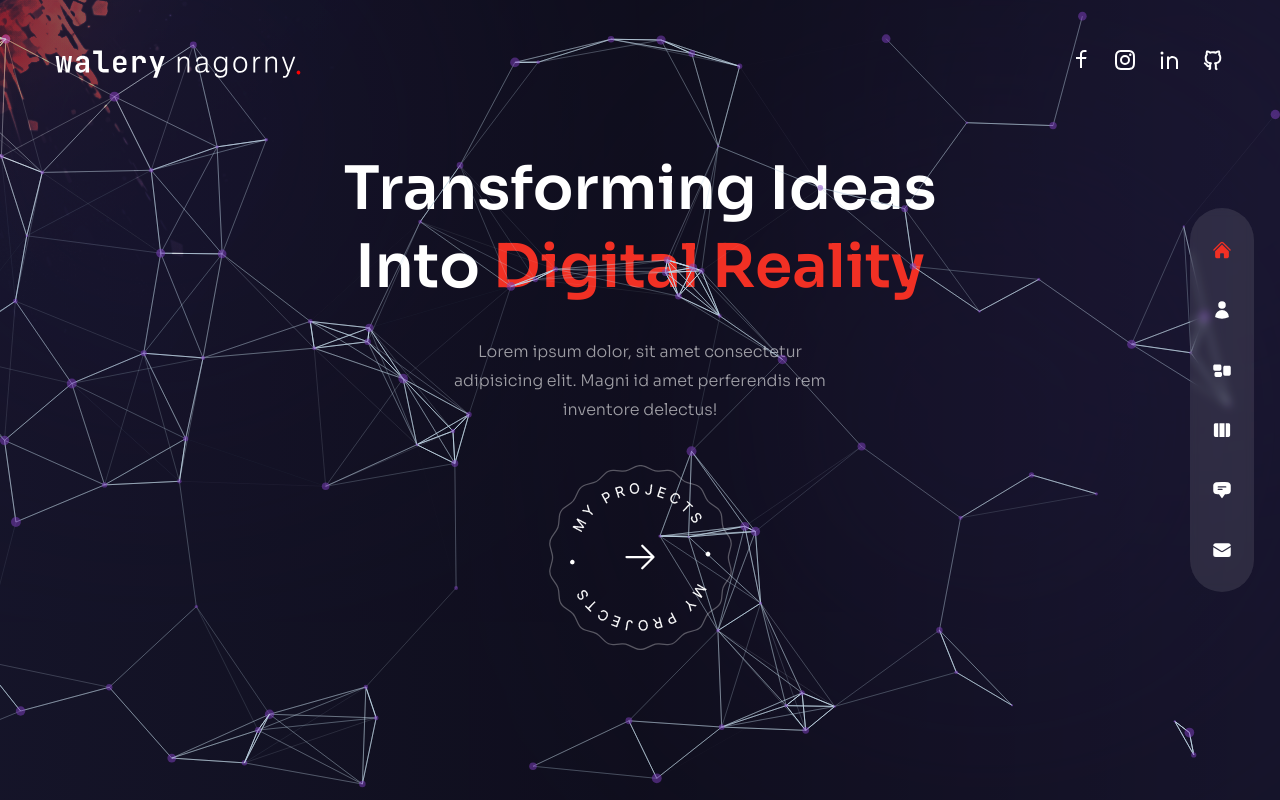
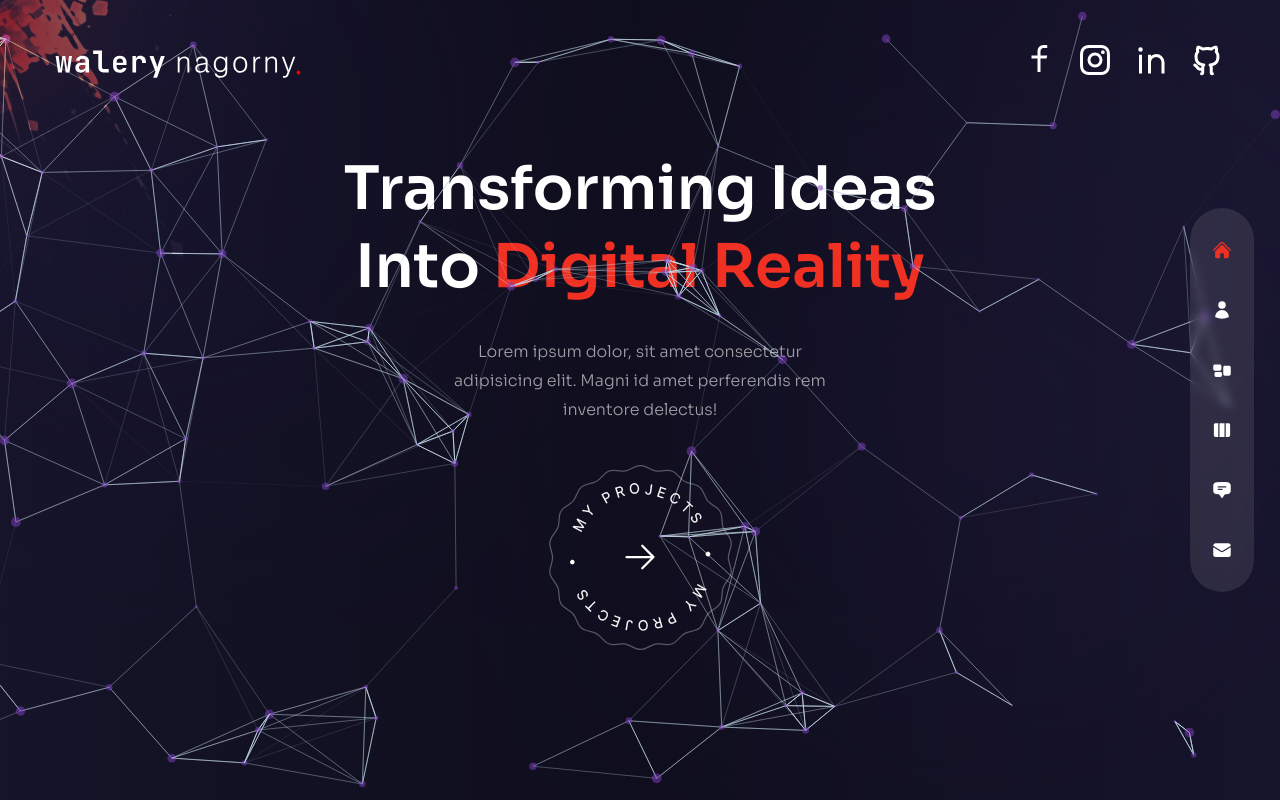
Before and after one commit to WNagorny/Portfolio, a Next.js app: page / in a window 1280 px wide. Built offline with nearby package versions, Linux system fonts and the light colour scheme.

Commit message:
finished socials component

```diff
--- a/components/Socials.js
+++ b/components/Socials.js
@@ -4,19 +4,19 @@ import { RiInstagramLine, RiFacebookLine, RiGithubLine, RiLinkedinLine } from 'r
 
 const Socials = () => {
 	return (
-		<div className='flex items-center gap-x-5 text-2xl'>
-			<Link href={'https://www.facebook.com/nagornyi.valerka'} className='hover:text-accent transition-all duration-300'>
+		<div className='flex items-center gap-x-5 text-3xl xl:text-4xl'>
+			<Link href={'https://www.facebook.com/nagornyi.valerka'} target='_blank' className='hover:text-accent transition-all duration-300'>
 				<RiFacebookLine />
 			</Link>
 
-			<Link href={'instagram.com/walery_nagorny/'} className='hover:text-accent transition-all duration-300'>
+			<Link href={'https://www.instagram.com/walery_nagorny'} target='_blank' className='hover:text-accent transition-all duration-300'>
 				<RiInstagramLine />
 			</Link>
-			<Link href={'https://www.linkedin.com/in/walery-nagorny/'} className='hover:text-accent transition-all duration-300'>
+			<Link href={'https://www.linkedin.com/in/walery-nagorny/'} target='_blank' className='hover:text-accent transition-all duration-300'>
 				<RiLinkedinLine />
 			</Link>
 
-			<Link href={'https://github.com/WNagorny'} className='hover:text-accent transition-all duration-300'>
+			<Link href={'https://github.com/WNagorny'} target='_blank' className='hover:text-accent transition-all duration-300'>
 				<RiGithubLine />
 			</Link>
 		</div>
```
